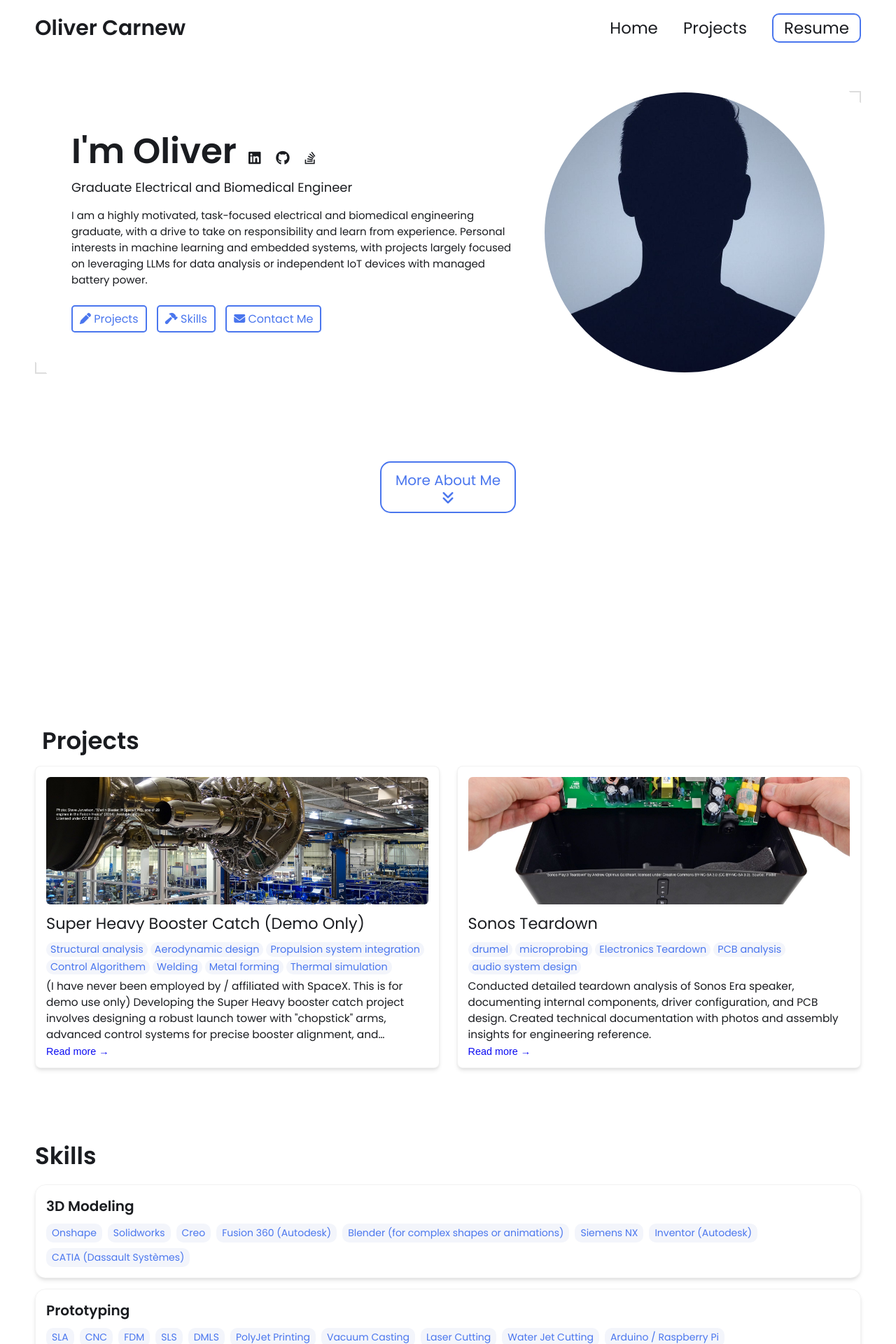
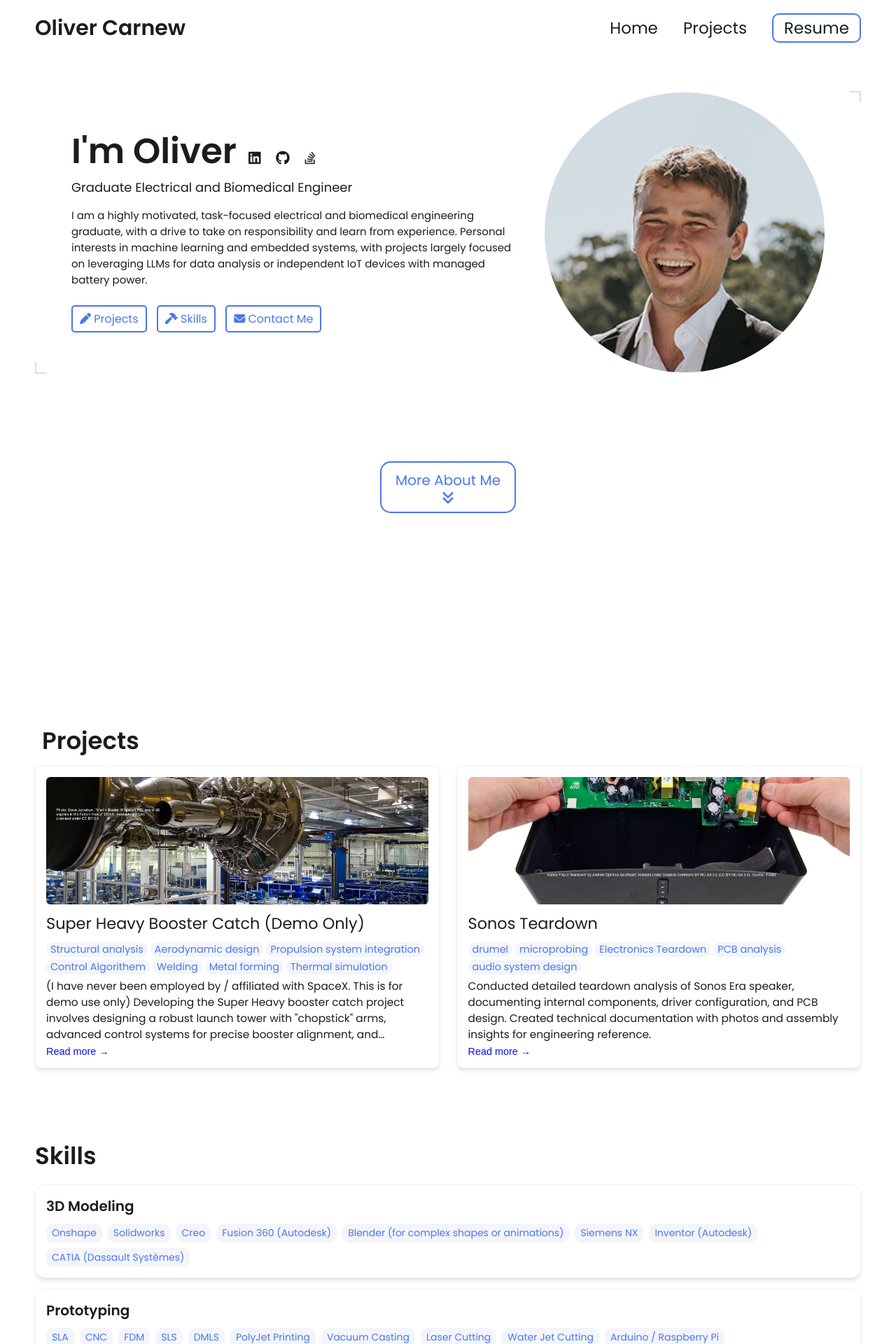
Before and after one commit to OliCar-del/OliCar-del.github.io, a Jekyll site: the page built from index.html, in a window 1280 px wide. Shown: the top 1920 px of the page at 70% size. Built offline with Jekyll 4.4.1, drawn with Linux system fonts in a browser that asks for light colours.

Commit message:
Update _config.yml
added headshot

```diff
--- a/_config.yml
+++ b/_config.yml
@@ -19,7 +19,7 @@
   Personal interests in machine learning and embedded systems, with projects largely focused on leveraging LLMs for data analysis or independent IoT devices with managed battery power.
 
 # Place your profile image in /assets/images/profile-image/folder and edit the file name
-profile_image: ./assets/images/profile-image/avatar.jpeg
+profile_image: ./assets/images/profile-image/cropped_headshot.png
 
 
 # Link your resume
```
